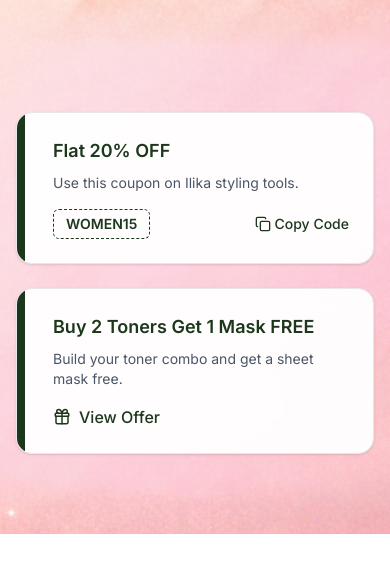
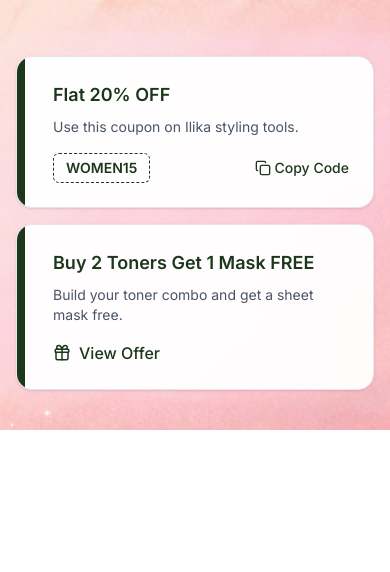
Before and after one commit to ilikamumbai-gif/ilika, a React (Vite) app: page /offer in a window 390 px wide. Shown: the top 572 px of the page. Built offline with nearby package versions, Linux system fonts and the light colour scheme; no server answers; the database is empty.

Commit message:
6 march update 2

```diff
--- a/src/pages/CheckOut.jsx
+++ b/src/pages/CheckOut.jsx
@@ -190,11 +190,11 @@ const Checkout = () => {
         const data = await res.json();
         if (!res.ok) throw new Error(data.error);
 
-// store order total for pixel
-localStorage.setItem("order_total", total);
+        // store order total for pixel
+        localStorage.setItem("order_total", Number(total));
 
-clearCart();
-navigate(`/order-success/${data.orderId}`);
+        clearCart();
+        navigate(`/order-success/${data.orderId}`);
         return;
       }
 
@@ -280,7 +280,7 @@ navigate(`/order-success/${data.orderId}`);
             clearCart();
 
             // 3️⃣ Redirect to success page
-            localStorage.setItem("order_total", total);
+            localStorage.setItem("order_total", Number(total));
             navigate(`/order-success/${verifyData.orderId}`);
           } catch (err) {
             console.error("Verification error:", err);
--- a/src/pages/Offer.jsx
+++ b/src/pages/Offer.jsx
@@ -23,7 +23,7 @@ const Offers = () => {
     <section
       className="
         relative
-      py-20
+        py-10 md:py-20
         px-4
         bg-cover
         bg-center
@@ -38,8 +38,7 @@ const Offers = () => {
       <div className="relative max-w-7xl mx-auto">
 
 
-        <div className="grid grid-cols-1 md:grid-cols-2 gap-6 mt-8">
-
+<div className="grid grid-cols-1 md:grid-cols-2 gap-4 md:gap-6 mt-4 md:mt-8">
           {offers.map((offer, index) => (
             <OfferCard key={index} {...offer} />
           ))}
--- a/src/pages/OrderSuccess.jsx
+++ b/src/pages/OrderSuccess.jsx
@@ -18,7 +18,8 @@ useEffect(() => {
 
   const total = Number(storedValue);
 
-  if (!isNaN(total) && total > 0) {
+  // stop pixel if value invalid
+  if (!total || isNaN(total)) return;
 
   if (window.fbq) {
     window.fbq("track", "Purchase", {
@@ -31,8 +32,8 @@ useEffect(() => {
   }
 
   localStorage.removeItem("order_total");
-  }
-}, []);
+
+}, [id]);
 
   return (
     <>
```
Lines whose indentation alone changed are shown as unchanged.
